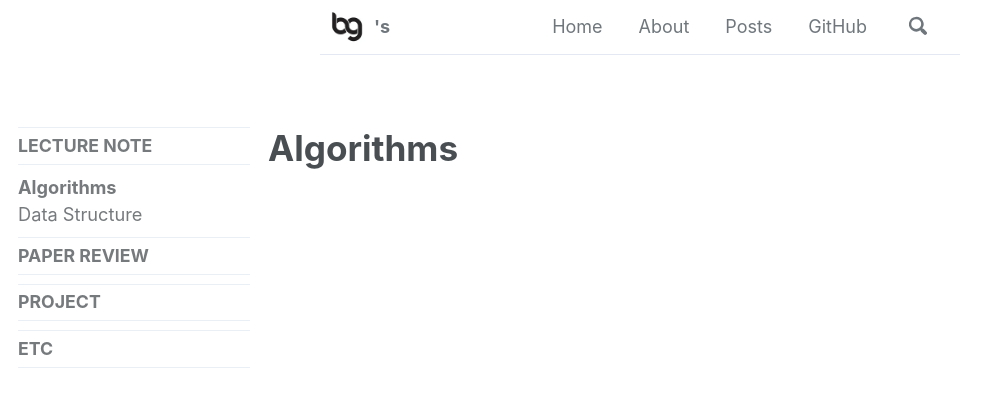
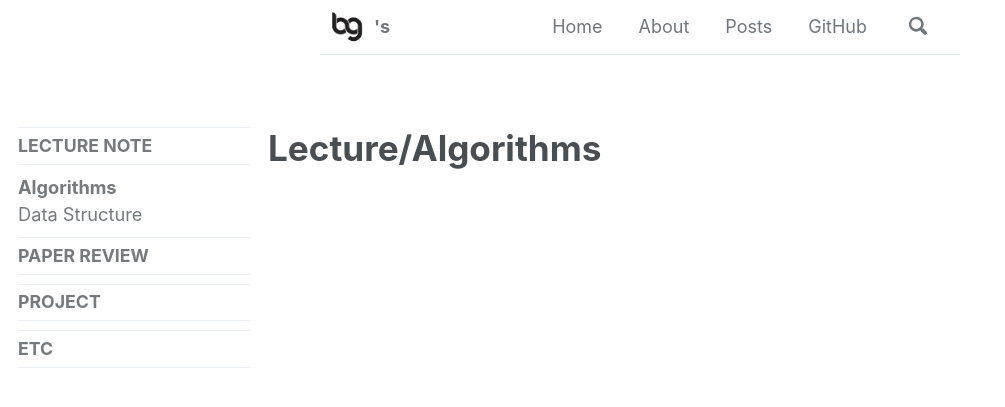
Before and after one commit to hyewonchoi4999/hyewonchoi4999.github.io, a Jekyll site: the page built from _pages/algorithms.md, in a window 1280 px wide and 900 px high. Shown: the top 407 px of the window, without its empty margins (0-1005 px from the left). Built offline with Jekyll 4.4.1, drawn with Linux system fonts in a browser that asks for light colours; cached includes are drawn as plain includes; nearby versions of some CDN libraries; some web fonts are replaced.

```diff
--- a/_data/navigation.yml
+++ b/_data/navigation.yml
@@ -13,7 +13,7 @@ category:
   - title: Lecture Note
     children:
       - title: "Algorithms"
-        url: /categories/lecture/Algorithms
+        url: /categories/Lecture/Algorithms
       - title: "Data Structure"
         url: /categories/Lecture/Data Structure
   - title: Paper Review
--- a/_pages/algorithms.md
+++ b/_pages/algorithms.md
@@ -1,7 +1,7 @@
 ---
 layout: board
-title: "Algorithms"
-permalink: /categories/lecture/Algorithms
+title: Lecture/Algorithms
+permalink: /categories/Lecture/Algorithms
 author_profile: false
 sidebar:
     nav: "category"
```
